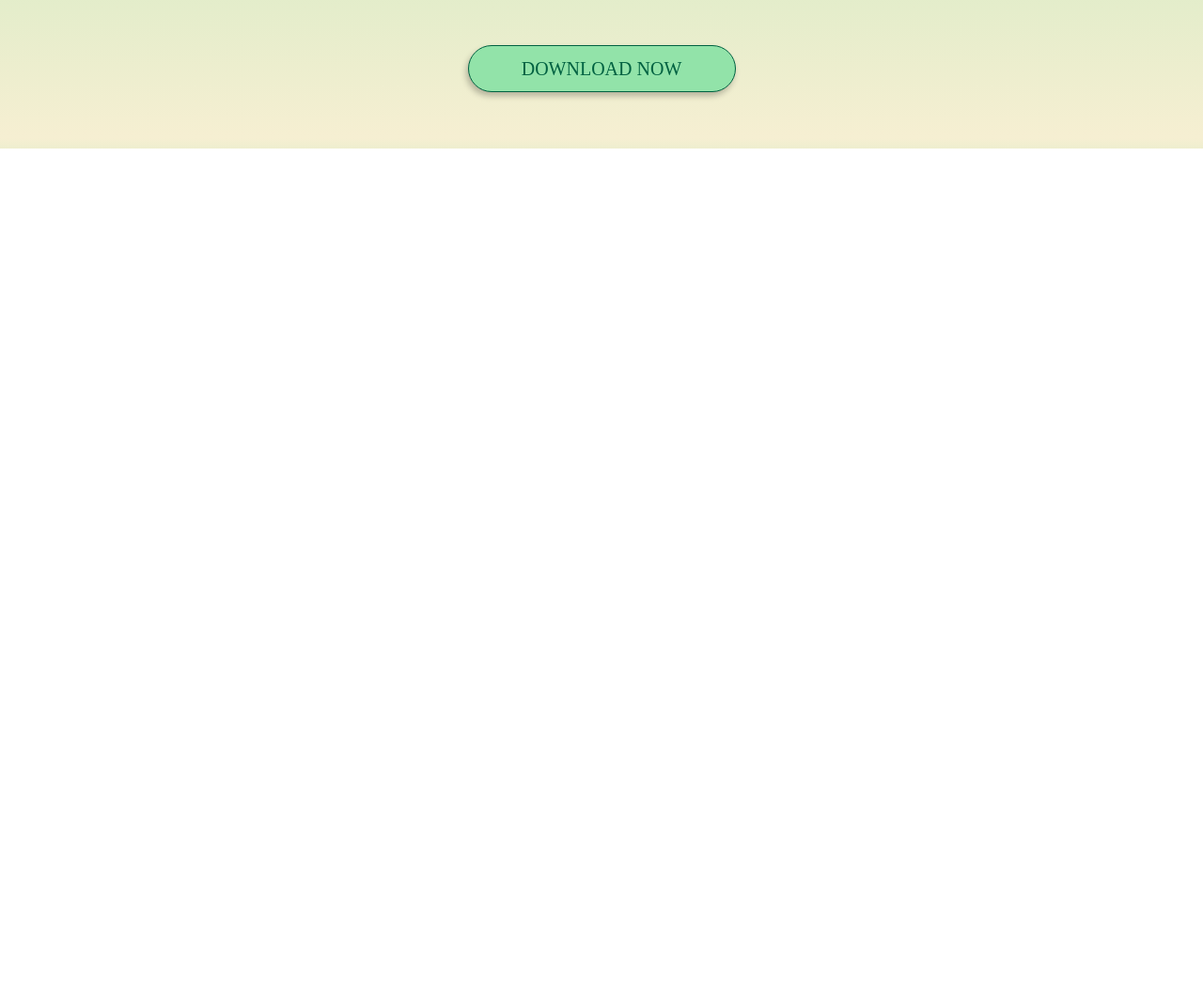
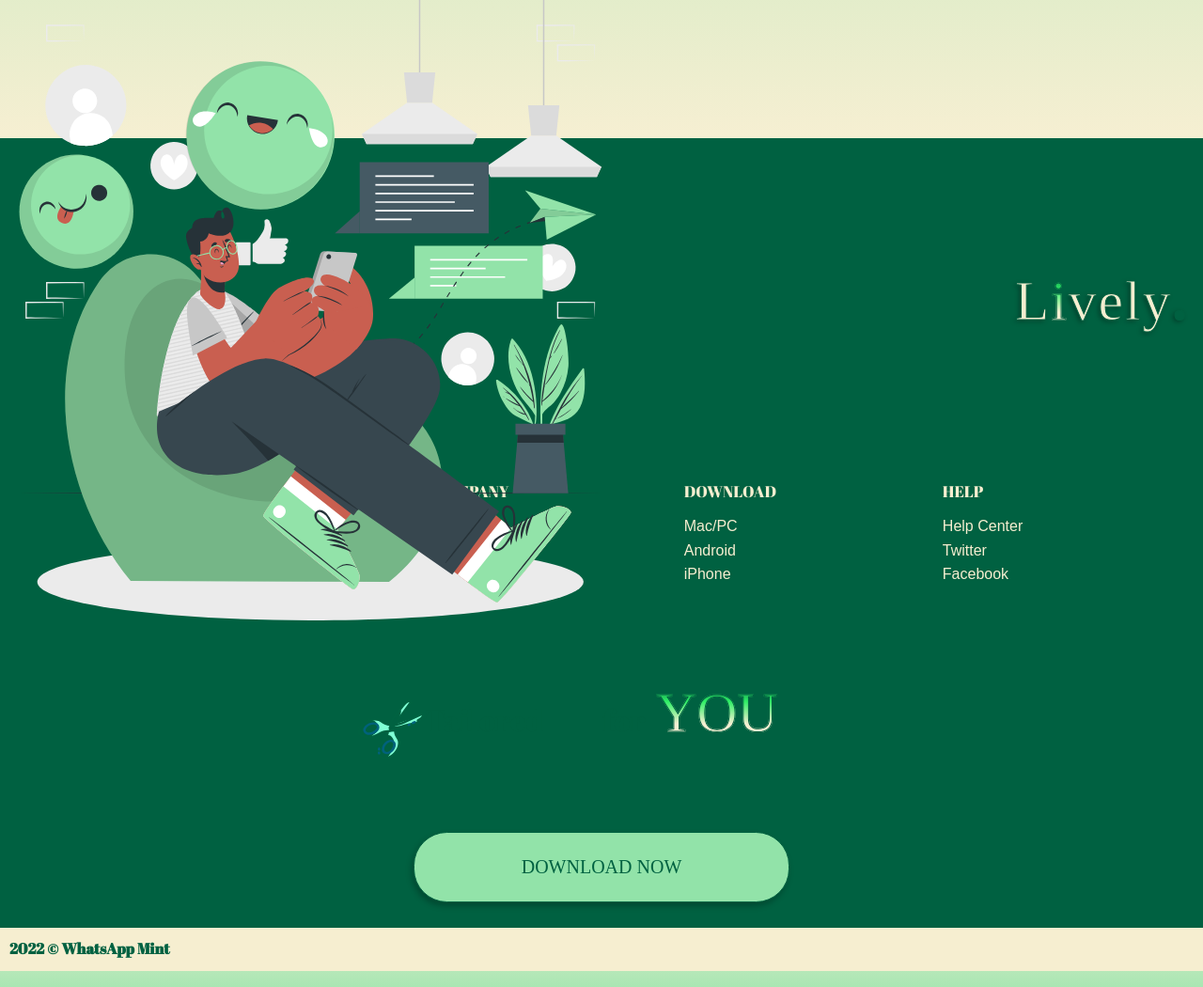
Before and after one commit to Seliun/WhatsApp-Mint, a plain HTML site: page index.html in a window 1280 px wide. Shown: the part 653-1703 px from the top of the page at 94% size. Before the commit the page ends 811 px from the top, so only its background shows below. Drawn offline with Linux system fonts and the light colour scheme; a web font is replaced by a local one.

Commit message:
Added "Footer, hover effects, additional media queries".

```diff
--- a/index.html
+++ b/index.html
@@ -37,12 +37,12 @@
 
                     <div class="exotic info-container">
                         <h2>Exot<span class="gradient-text-effect">i</span>c<span class="dot-color">.</span></h2>
-                        <img src="images/sunset.svg" alt="sunset">
+                        <img src="images/sunset.svg" class="illustration" alt="sunset">
                     </div>
 
 
                     <div class="lively info-container ">
-                        <img src="images/fun-messaging.svg" alt="person texting on mobile">
+                        <img src="images/fun-messaging.svg" class="illustration" alt="person texting on mobile">
                         <h2>L<span class="gradient-text-effect">i</span>vely<span class="dot-color">.</span></h2>
 
                     </div>
@@ -57,11 +57,49 @@
                     </div>
                 </div>
             </section>
+        </main>
+    </div>
 
-        </main>
+    <footer>
+        <div class="content-wrapper">
+            <div class="footer whatsapp">
+                <h3>WHATSAPP</h3>
+
+                <a class="footer-links" href="#">Features</a>
+                <a class="footer-links" href="#">Download</a>
+                <a class="footer-links" href="#">Privacy</a>
+            </div>
 
 
-    </div>
+            <div class="footer company">
+                <h3>COMPANY</h3>
+
+                <a class="footer-links" href="#">About</a>
+                <a class="footer-links" href="#">Get in Touch</a>
+                <a class="footer-links" href="#">Stories</a>
+
+            </div>
+
+            <div class="footer download">
+                <h3>DOWNLOAD</h3>
+
+                <a class="footer-links" href="#">Mac/PC</a>
+                <a class="footer-links" href="#">Android</a>
+                <a class="footer-links" href="#">iPhone</a>
+
+            </div>
+
+            <div class="footer help">
+                <h3>HELP</h3>
+
+                <a class="footer-links" href="#">Help Center</a>
+                <a class="footer-links" href="#">Twitter</a>
+                <a class="footer-links" href="#">Facebook</a>
+
+            </div>
+        </div>
+    </footer>
+    <div class="all-rights-reserved">2022 © WhatsApp Mint</div>
 </body>
 
 </html>
--- a/style.css
+++ b/style.css
@@ -1,5 +1,5 @@
 /** -----------------------------------------------------------------
-  * SECTION TOKENS
+  ** SECTION TOKENS
 ------------------------------------------------------------------ */
 
 :root {
@@ -21,7 +21,7 @@
     #f6efd2 68.42%
   );
 
-  /* Spacing */
+  /** Spacing */
   --space: 1.6rem; /* Should equal body line-height */
   --section-space: calc(var(--space) * 4);
   --flow-space: var(--space);
@@ -29,7 +29,7 @@
   --content-width: 55rem;
   --sidebar-width: 15rem;
 
-  /* Modular Scale */
+  /** Modular Scale */
   --ratio: 1.2; /* 1.2 is very similar to default browser style */
   --ms-0: 1rem; /* 1rem = 16px | 1.25rem = 20px | 1.125rem = 18px */
   --ms-1: calc(var(--ms-0) * var(--ratio));
@@ -40,16 +40,16 @@
   --ms--1: calc(var(--ms-0) / var(--ratio));
   --ms--2: calc(var(--ms--1) / var(--ratio));
 
-  /* Landing Page Font Sizes */
+  /** Landing Page Font Sizes */
 
   --fs-0: 1.25rem; /*20px*/
   --fs-1: 2rem; /*32px*/
   --fs-2: 2.5rem; /*40px*/
 }
 
-/* END SECTION TOKENS */
+/** END SECTION TOKENS */
 
-/* SECTION RESET */
+/** SECTION RESET */
 
 * {
   box-sizing: border-box;
@@ -146,7 +146,7 @@ video {
   vertical-align: baseline;
 }
 
-/* HTML5 display-role reset for older browsers */
+/** HTML5 display-role reset for older browsers */
 
 article,
 aside,
@@ -189,10 +189,10 @@ table {
   border-spacing: 0;
 }
 
-/* END SECTION RESET */
+/** END SECTION RESET */
 
-/* Links that point to a location on the same page will scroll
- * smoothly down to that location. */
+/** Links that point to a location on the same page will scroll
+ ** smoothly down to that location. */
 
 @media (prefers-reduced-motion: no-preference) {
   html {
@@ -200,7 +200,7 @@ table {
   }
 }
 
-/* Hide content visually, but allow screen readers to read the
+/** Hide content visually, but allow screen readers to read the
    * content. Note that for Accessibility guidelines, this content
    * must become visible if toggled over using a keyboard. */
 
@@ -215,7 +215,7 @@ table {
   width: 1px;
 }
 
-/* Give the hidden attribute most priority - fixes issue where
+/** Give the hidden attribute most priority - fixes issue where
    * an html element can be marked as hidden but is still visible.
    * Use aria-hidden="true" to hide visual elements from
    * screen readers. */
@@ -224,14 +224,14 @@ table {
   display: none !important;
 }
 
-/* Ensures disabled elements do not accept events */
+/** Ensures disabled elements do not accept events */
 
 [disabled] {
   pointer-events: none !important;
   cursor: not-allowed !important;
 }
 
-/* Use primary color for focus styles */
+/** Use primary color for focus styles */
 
 :focus-visible {
   outline-color: var(--color-primary-500);
@@ -240,7 +240,7 @@ table {
   outline-width: 2px;
 }
 
-/* Adds a margin above an element when it is the target of an ID link */
+/** Adds a margin above an element when it is the target of an ID link */
 
 * {
   scroll-margin-top: var(--space);
@@ -252,10 +252,10 @@ table {
 }
 
 /** -----------------------------------------------------------------
-    * SECTION TYPOGRAPHY
+    ** SECTION TYPOGRAPHY
   ------------------------------------------------------------------ */
 
-/* The document's default font, color, size, and line height */
+/** The document's default font, color, size, and line height */
 
 body {
   box-sizing: border-box;
@@ -271,15 +271,16 @@ body {
 .content-wrapper {
   margin-left: 15px;
   margin-right: 15px;
+  height: 100vh;
 }
 
-/* Navigation Bar and Logo Placement for Mobile */
+/** Navigation Bar and Logo Placement for Mobile */
 nav {
   display: flex;
   justify-content: right;
   border-bottom: 1px solid hsla(48, 67%, 89%, 0.8);
   width: 100%;
-  height: 122px;
+  height: 100px;
 }
 
 .hamburger-icon {
@@ -326,7 +327,7 @@ nav {
   cursor: pointer;
 }
 
-/* Main Content */
+/** Main Content */
 
 .info-section {
   display: flex;
@@ -422,3 +423,143 @@ h2,
   text-transform: uppercase;
   font-size: var(--fs-0);
 }
+
+#download-now-btn:hover {
+  background-color: var(--sb-green);
+  color: var(--cream);
+  cursor: pointer;
+}
+
+footer .content-wrapper {
+  display: flex;
+  flex-direction: column;
+  justify-content: space-evenly;
+  align-items: center;
+}
+
+footer h3 {
+  padding-bottom: 10px;
+  font-size: 1.05rem;
+}
+
+footer {
+  background-color: var(--sb-green);
+  color: var(--cream);
+  padding-top: 20px;
+  padding-bottom: 20px;
+  width: 100%;
+}
+
+.footer-links {
+  text-decoration: none;
+  color: var(--cream);
+  cursor: pointer;
+  font-family: 'Poppins', sans-serif;
+  font-size: 1rem;
+}
+
+.footer-links:hover {
+  text-decoration: underline;
+}
+
+.all-rights-reserved {
+  background-color: var(--cream);
+  padding: 10px;
+  font-weight: bold;
+  font-size: 1rem;
+}
+
+.whatsapp,
+.company,
+.download,
+.help {
+  display: flex;
+  flex-direction: column;
+  padding-top: 15px;
+  padding-bottom: 15px;
+}
+
+/* Large devices (tablets/iPads, 481px and above) */
+@media (min-width: 481px) {
+  h2,
+  .you,
+  .dot-color {
+    font-size: 2.75rem;
+  }
+  #logo {
+    width: 150px;
+    height: 150px;
+  }
+
+  .illustration {
+    width: 50%;
+  }
+
+  .info-container {
+    margin-bottom: 50px;
+  }
+
+  p,
+  button {
+    font-size: var(--fs-1);
+  }
+
+  #scissors {
+    width: 80px;
+    height: 80px;
+    bottom: 65px;
+    left: 160px;
+  }
+
+  #download-now-btn {
+    width: 300px;
+    height: 60px;
+    position: relative;
+    bottom: 80px;
+  }
+}
+
+/* Large devices (laptops/desktops, 992px and above) */
+@media (min-width: 922px) {
+  h2,
+  .you,
+  .dot-color {
+    font-size: 3.75rem;
+  }
+
+  #logo {
+    width: 150px;
+    height: 150px;
+  }
+
+  .illustration {
+    width: 50%;
+  }
+
+  .info-container {
+    margin-bottom: 50px;
+  }
+
+  p,
+  button {
+    font-size: var(--fs-1);
+  }
+
+  #scissors {
+    width: 100px;
+    height: 100px;
+    bottom: 82px;
+    left: 350px;
+  }
+
+  #download-now-btn {
+    width: 400px;
+    height: 75px;
+    position: relative;
+    bottom: 30px;
+  }
+
+  footer .content-wrapper {
+    flex-direction: row;
+  }
+}
```
